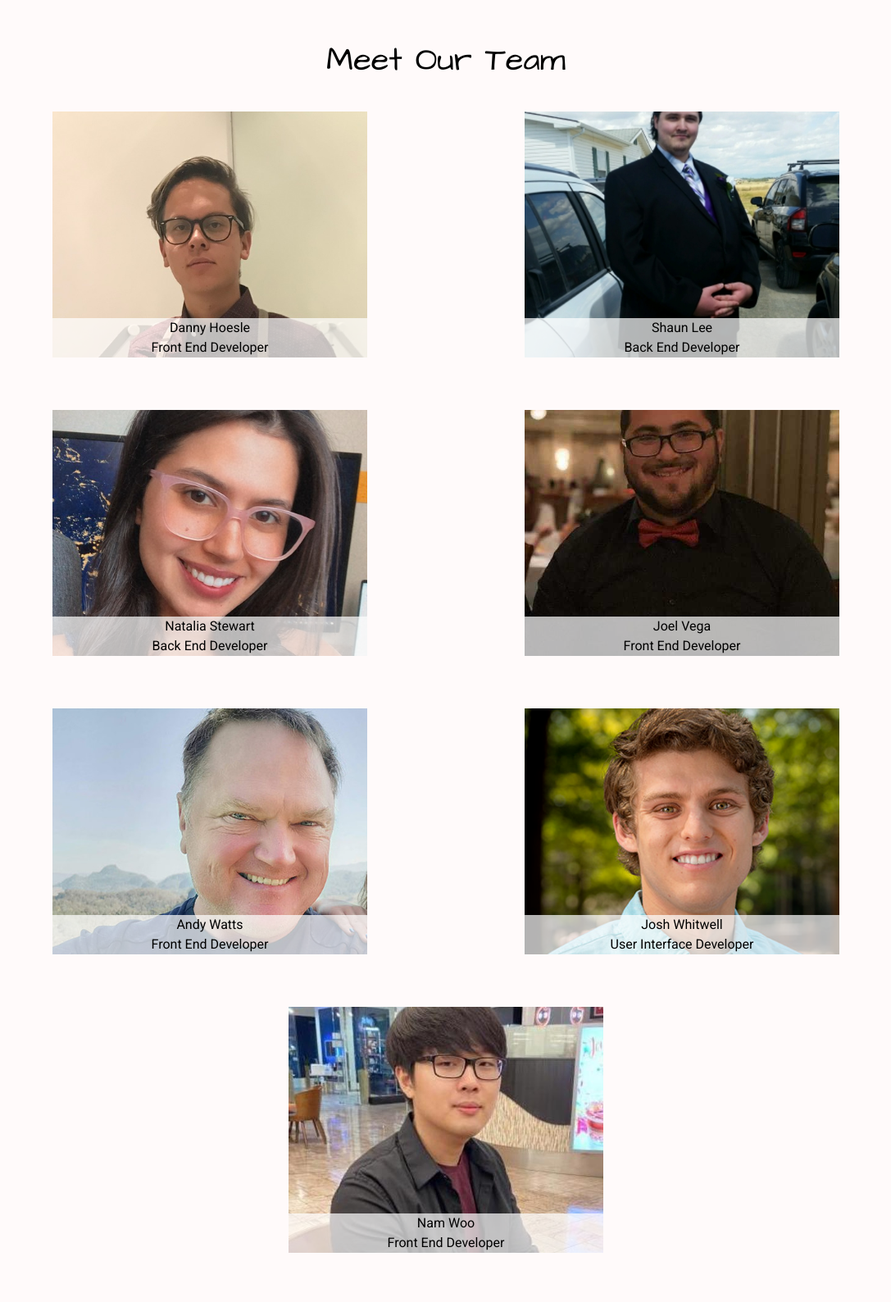
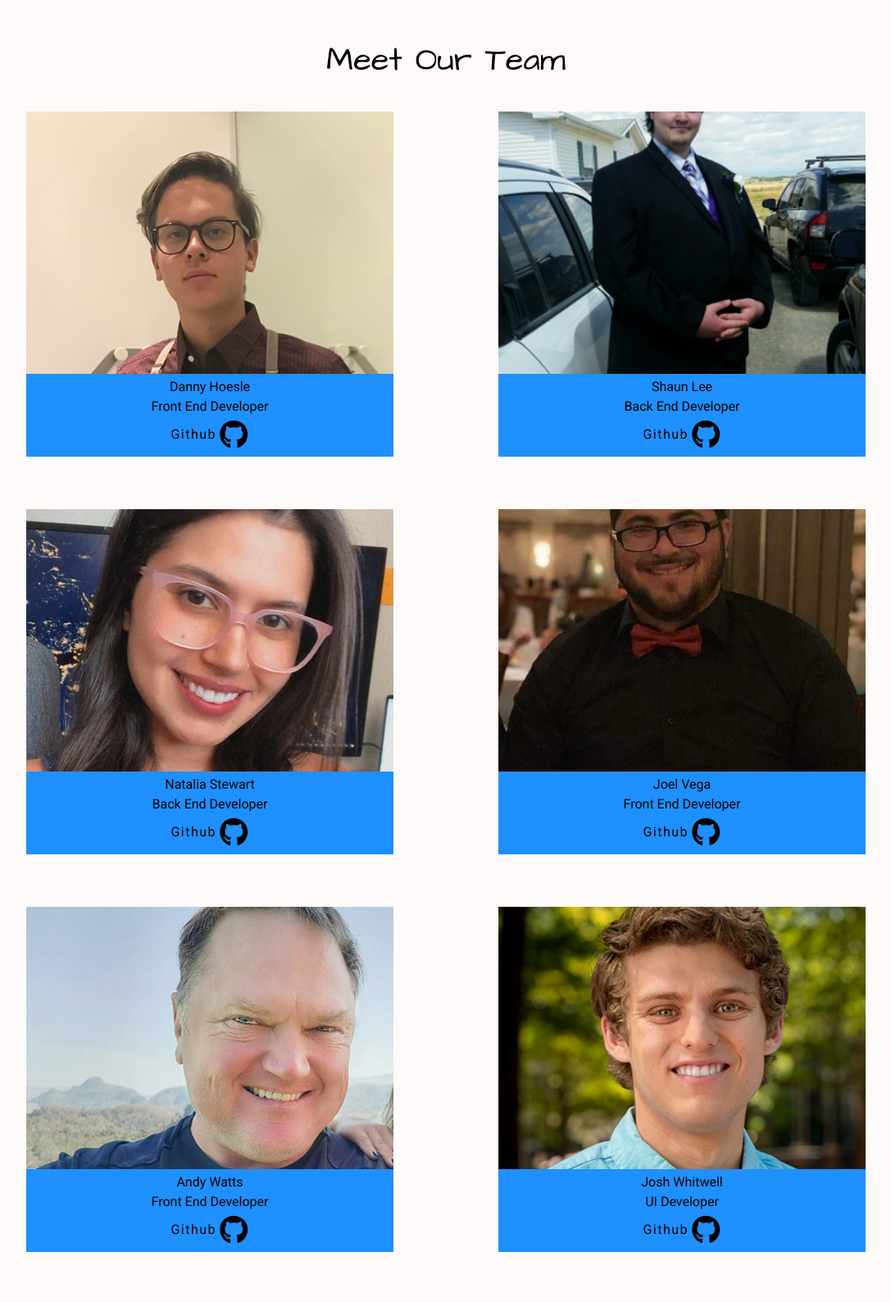
Before and after one commit to buildweek-wunderlist-2/Marketing-Page, a plain HTML site: page about.html in a window 1280 px wide. Shown: the part 120-1708 px from the top of the page at 82% size, without its empty margins (96-1183 px from the left). Drawn offline with Linux system fonts and the light colour scheme.

Commit message:
refactored about page profile gallery on index.css

```diff
--- a/about.html
+++ b/about.html
@@ -21,8 +21,8 @@
         <nav>
             <a href="index.html">Home</a>
             <a href="/about.html">About</a>
-            <a href="#">Login</a>
-            <a href="#">Sign Up</a>
+            <a href="https://front-end-drab-psi.vercel.app/">Login</a>
+            <a href="https://front-end-drab-psi.vercel.app/">Sign Up</a>
         </nav>
     </header>
 
@@ -30,39 +30,60 @@
     <section>
         <h2 class="team">Meet Our Team</h2>
         <div class="aboutGallery">
+            <div class="profileContainer">
                 <div class="imgContainer hoesle">
+                </div>
                 <div class="imgTitle">
                     <p>Danny Hoesle<br>Front End Developer</p>
+                    <a href="https://github.com/dhoesle" target="_blank" class="githubAnchor">Github<i class="fab fa-github"></i></a>
                 </div>
             </div>
+            <div class="profileContainer">
                 <div class="imgContainer lee">
+                </div>
                 <div class="imgTitle">
                     <p>Shaun Lee<br>Back End Developer</p>
+                    <a href="https://github.com/shaunlee13" target="_blank" class="githubAnchor">Github<i class="fab fa-github"></i></a>
                 </div>
             </div>
+            <div class="profileContainer">
                 <div class="imgContainer stewart">
+                </div>
                 <div class="imgTitle">
                     <p>Natalia Stewart<br>Back End Developer</p>
+                    <a href="https://github.com/nataliastewart" target="_blank" class="githubAnchor">Github<i class="fab fa-github"></i></a>
                 </div>
             </div>
+            <div class="profileContainer">
                 <div class="imgContainer vega">
+                </div>
                 <div class="imgTitle">
                     <p>Joel Vega<br>Front End Developer</p>
+                    <a href="https://github.com/JoelVega97" target="_blank" class="githubAnchor">Github<i class="fab fa-github"></i></a>
                 </div>
             </div>
+            <div class="profileContainer">
                 <div class="imgContainer watts">
+                </div>
                 <div class="imgTitle">
                     <p>Andy Watts<br>Front End Developer</p>
+                    <a href="https://github.com/AndyWatts712" target="_blank" class="githubAnchor">Github<i class="fab fa-github"></i></a>
                 </div>
             </div>
+            <div class="profileContainer">
                 <div class="imgContainer whitwell">
+                </div>
                 <div class="imgTitle">
-                    <p>Josh Whitwell<br>User Interface Developer</p>
+                    <p>Josh Whitwell<br>UI Developer</p>
+                    <a href="https://github.com/joshwhitwell" target="_blank" class="githubAnchor">Github<i class="fab fa-github"></i></a>
                 </div>
             </div>
+            <div class="profileContainer">
                 <div class="imgContainer woo">
+                </div>
                 <div class="imgTitle">
                     <p>Nam Woo<br>Front End Developer</p>
+                    <a href="https://github.com/nhwoo97" target="_blank" class="githubAnchor">Github<i class="fab fa-github"></i></a>
                 </div>
             </div>
         </div>
@@ -72,13 +93,13 @@
         <nav>
             <a href="/index.html">Home</a>
             <a href="/about.html">About</a>
-            <a href="#">Login</a>
-            <a href="#">Sign Up</a>
+            <a href="https://front-end-drab-psi.vercel.app/">Login</a>
+            <a href="https://front-end-drab-psi.vercel.app/">Sign Up</a>
         </nav>
         <div class="socialMedia">
-            <a href="https://facebook.com"><i class="fab fa-facebook-square"></i></a>
-            <a href="https://instagram.com"><i class="fab fa-instagram"></i></a>
-            <a href="https://facebook.com"><i class="fab fa-twitter"></i></a>
+            <a href="https://facebook.com" target="_blank"><i class="fab fa-facebook-square"></i></a>
+            <a href="https://instagram.com" target="_blank"><i class="fab fa-instagram"></i></a>
+            <a href="https://twitter.com" target="_blank"><i class="fab fa-twitter"></i></a>
         </div>
         <address>
             4016 Dennison Street | Modesto, CA | 95354<br>
--- a/index.css
+++ b/index.css
@@ -171,7 +171,7 @@ div.featuresDiv {
 
 /*Home Page Image Section*/
 div.imageSection {
-    height: 30vh;
+    height: 300px;
     background-image: url(/Images/concept-1868728_1920.jpg);
     background-size: cover;
     background-repeat: no-repeat;
@@ -253,24 +253,53 @@ div.aboutGallery {
     justify-content: space-evenly;
 }
 
+.profileContainer {
+    width: 35%;
+    margin: 2.5% 0;
+    display: flex;
+    flex-direction: column;
+    align-items: center;
+    justify-content: center;
+}
+
+.imgTitle i {
+    color: black;
+}
+
 .aboutGallery .imgContainer {
-    width: 30%;
-    height: 300px;
+    width: 100%;
     background-size: cover;
     background-repeat: no-repeat;
     background-position: center;
-    margin: 2.5%;
+    margin: 0;
     display: flex;
     align-items: flex-end;
 }
 
 .aboutGallery div .imgTitle {
     width: 100%;
-    background: rgb(255,255,255, .7);
+    padding: 1% 0;
+    background: dodgerblue;
 }
 
-.aboutGallery div .imgTitle:hover {
-    color: dodgerblue;
+.aboutGallery div .imgTitle a:hover {
+    color: white;
+    border: 2px solid white;
+}
+
+.aboutGallery div .imgTitle a:hover > i {
+    color: white;
+}
+
+.githubAnchor {
+    width: auto;
+    display: flex;
+    justify-content: center;
+    align-items: center;
+}
+
+.githubAnchor i {
+    padding-left: 1%;
 }
 
 .hoesle {
@@ -366,11 +395,6 @@ address a:hover {
         flex-direction: column;
     }
 
-/*Home Page Title Section*/
-/* section.titleSection {
-    height: 200px;
-    } */
-
 /*Home Page Features Section*/
     div.featuresContainer {
         flex-direction: column;
@@ -388,6 +412,10 @@ address a:hover {
         align-items: center;
     }
 
+    .profileContainer {
+        width: 60%;
+    }
+
     .imgContainer {
         width: 60%;
         height: 30vh;
@@ -401,9 +429,7 @@ address a:hover {
     }
 
     .aboutGallery .imgContainer {
-    width: 60%;
-    height: 30vh;
-    margin: 5% 0;
+    width: 100%;
     }
 }
 
```
Also changed, not shown: index.html (+8 -8 lines). Lines whose indentation alone changed are shown as unchanged.
